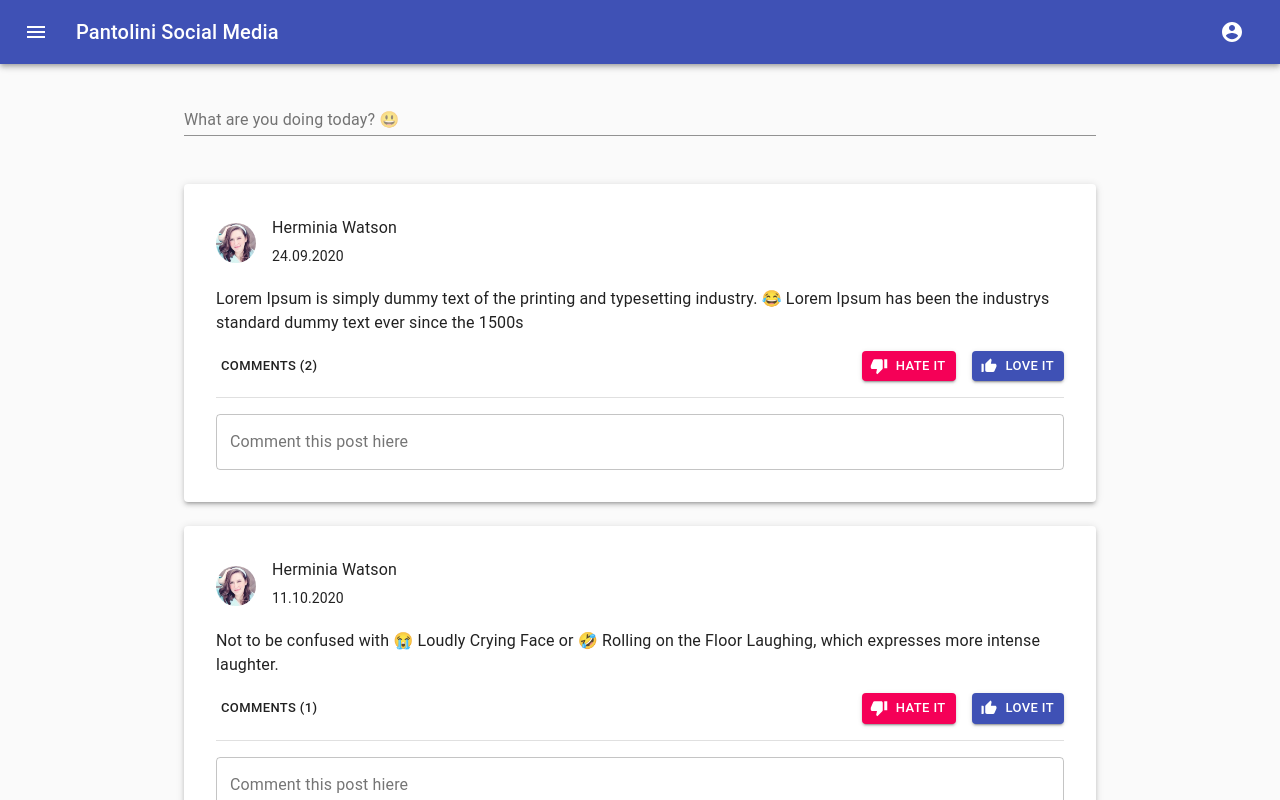
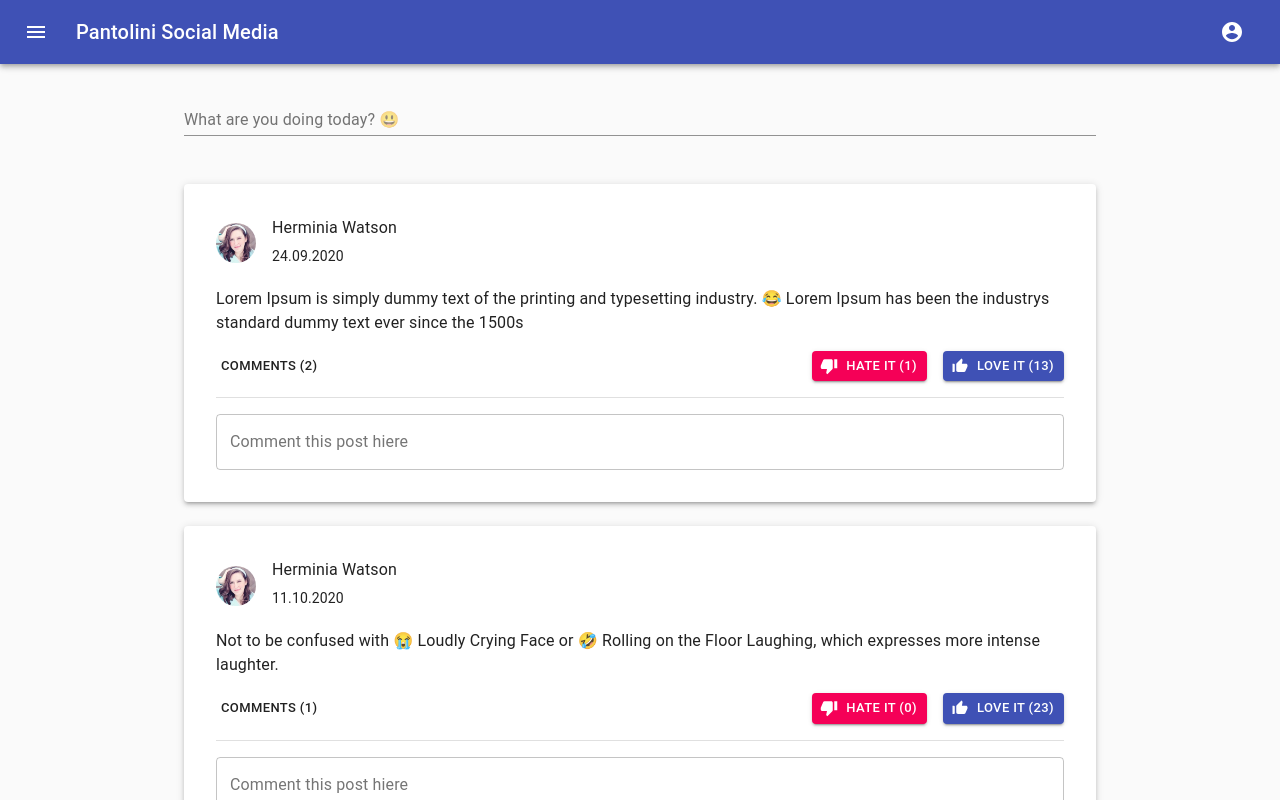
Before and after one commit to dzonyprogramuje/pantolini, a React (Create React App) app: page /login in a window 1280 px wide. Both pictures are taken after a click on the button "SIGN IN". Shown: the top 800 px of the page. Built offline with nearby package versions, Linux system fonts and the light colour scheme.

Commit message:
Like, dislike added. Opening comment dont't work correct. IT muss be changed

```diff
--- a/src/components/Users.js
+++ b/src/components/Users.js
@@ -10,6 +10,8 @@ export const users =
                 {
                     date: '24.09.2020',
                     description: 'Lorem Ipsum is simply dummy text of the printing and typesetting industry. 😂 Lorem Ipsum has been the industrys standard dummy text ever since the 1500s',
+                    hated: 1,
+                    liked: 13,
                     comments: [
                         {
                             author: 'Arnold Riley',
@@ -26,6 +28,8 @@ export const users =
                 {
                     date: '11.10.2020',
                     description: 'Not to be confused with 😭 Loudly Crying Face or 🤣 Rolling on the Floor Laughing, which expresses more intense laughter.',
+                    hated: 0,
+                    liked: 23,
                     comments: [
                         {
                             author: 'Arnold Riley',
@@ -46,6 +50,8 @@ export const users =
                 {
                     date: '16.09.2020',
                     description: 'It is a long established fact that a reader will be 🍊 istracted 🍊 by the readable content of a page when looking at its layout. ',
+                    hated: 4,
+                    liked: 7,
                     comments: [
                     {
                         author: 'Herminia Watson',
@@ -67,6 +73,8 @@ export const users =
                 {
                     date: '03.11.2020',
                     description: 'There are many variations of passages of Lorem Ipsum available, h ⭐ Star, 🌟 Glowing Star, and ✨ Sparkles, but the majority have suffered alteration in some form.',
+                    hated: 0,
+                    liked: 15,
                     comments: [
                     {
                         author: 'Herminia Watson',
--- a/src/components/Wall.js
+++ b/src/components/Wall.js
@@ -86,14 +86,14 @@ export default function Wall() {
                                                     size="small"
                                                     className={classes.button}
                                                     startIcon={<ThumbDownIcon />}
-                                                >hate It</Button>
+                                                >hate It ({post.hated})</Button>
                                                 <Button
                                                     variant="contained"
                                                     color="primary"
                                                     size="small"
                                                     className={classes.button}
                                                     startIcon={<ThumbUpAltIcon />}
-                                                >Love It</Button>
+                                                >Love It ({post.liked})</Button>
                                             </Box>
                                         </Grid>
                                         <Box my={2} flexGrow={1}>
```
Also changed, not shown: banner.jpg (added).
